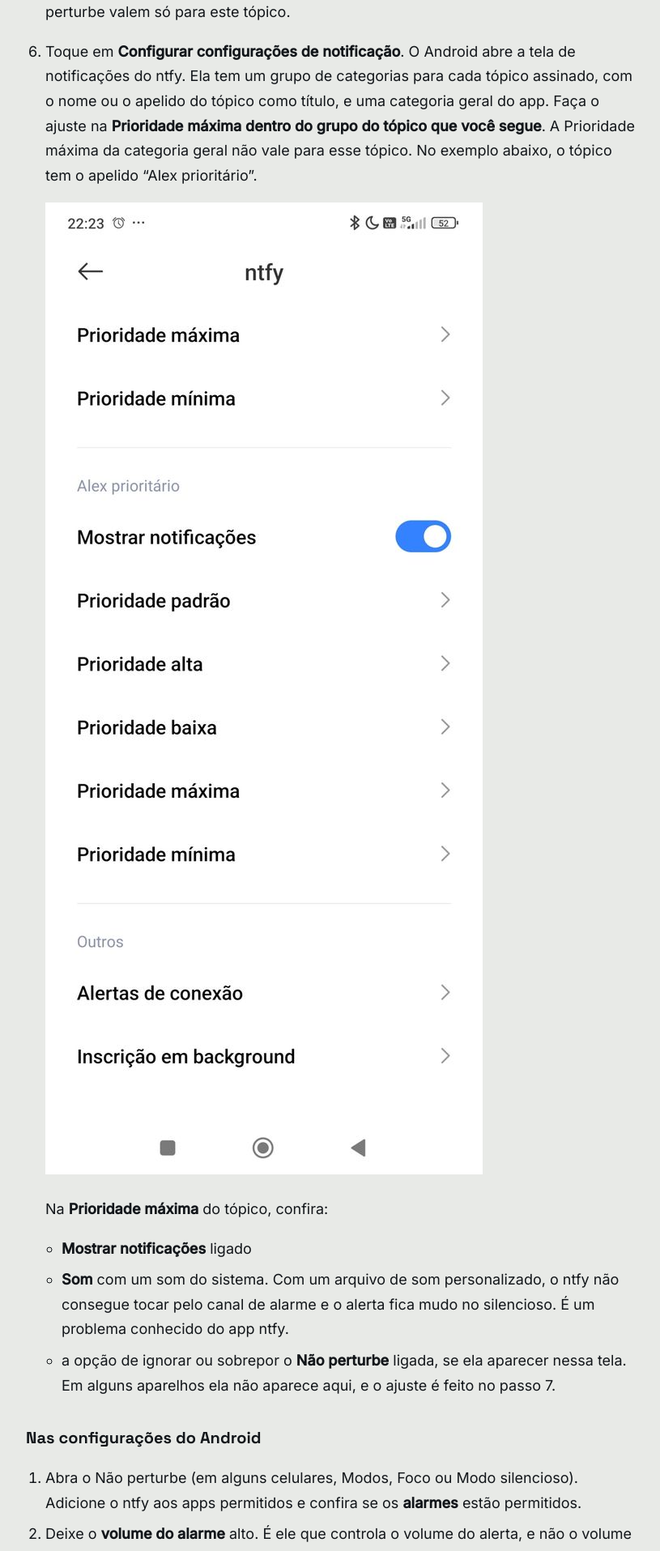
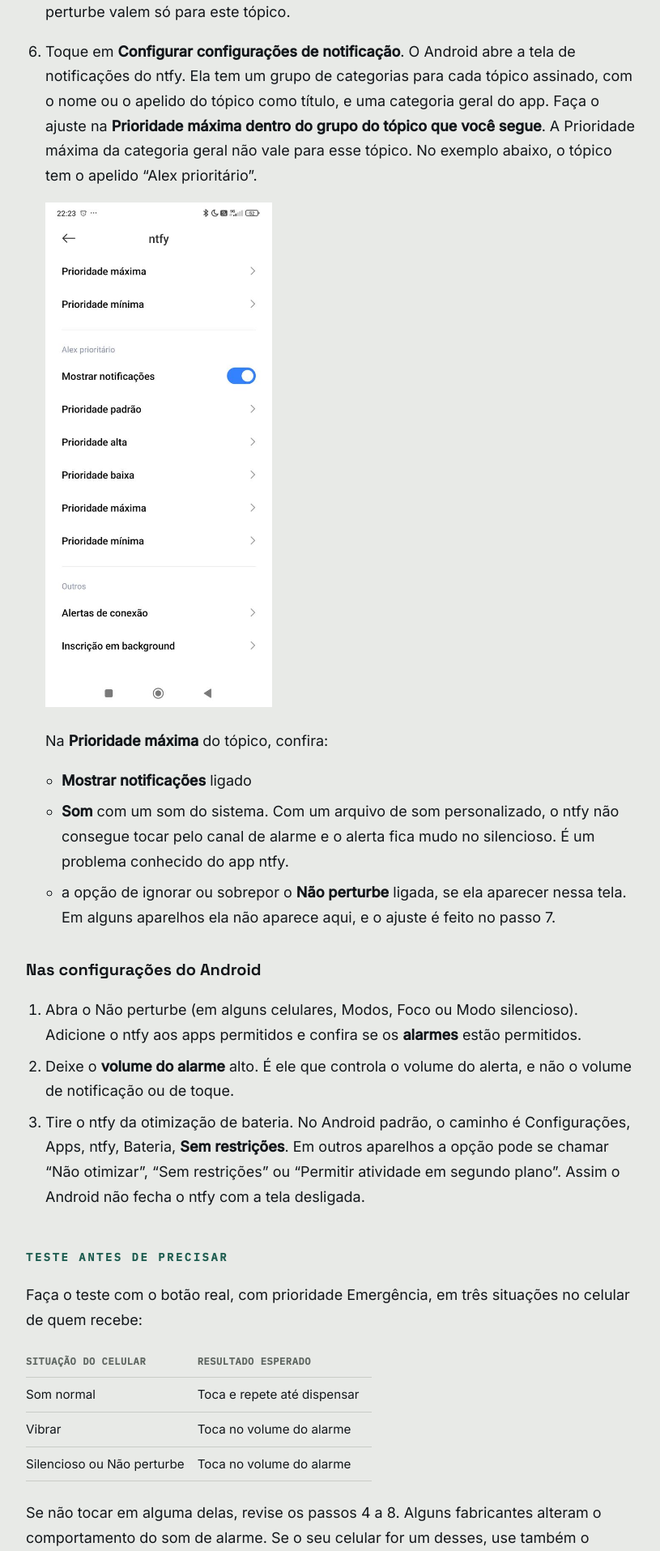
Before and after one commit to alxcord/alxcord.github.io, a Jekyll site: the page built from apps/pressvibe/ntfy-silencioso.md, in a window 1280 px wide. Shown: the part 1481-3396 px from the top of the page at 81% size, without its empty margins (176-991 px from the left). Built offline with Jekyll 4.4.1, drawn with Linux system fonts in a browser that asks for light colours.

Commit message:
PressVibe: limita a largura do print no guia do ntfy
Co-Authored-By: Claude Opus 5.5 <noreply@anthropic.com>
Claude-Session: https://claude.ai/code/session_0177KaFpEFycXzf6oNRgdBkH

```diff
--- a/apps/pressvibe/ntfy-silencioso.md
+++ b/apps/pressvibe/ntfy-silencioso.md
@@ -34,7 +34,7 @@ Os nomes abaixo são os do app ntfy em português. Nas telas do Android, o texto
 5. Ligue **Configuração de notificações personalizadas**. Assim os ajustes de som e Não perturbe valem só para este tópico.
 6. Toque em **Configurar configurações de notificação**. O Android abre a tela de notificações do ntfy. Ela tem um grupo de categorias para cada tópico assinado, com o nome ou o apelido do tópico como título, e uma categoria geral do app. Faça o ajuste na **Prioridade máxima dentro do grupo do tópico que você segue**. A Prioridade máxima da categoria geral não vale para esse tópico. No exemplo abaixo, o tópico tem o apelido "Alex prioritário".
 
-   ![Tela de notificações do ntfy no Android, com o grupo de categorias do tópico "Alex prioritário"](/assets/img/pressvibe/ntfy-categorias-topico.jpg)
+   ![Tela de notificações do ntfy no Android, com o grupo de categorias do tópico "Alex prioritário"](/assets/img/pressvibe/ntfy-categorias-topico.jpg){: style="width:100%;max-width:280px"}
 
    Na **Prioridade máxima** do tópico, confira:
    - **Mostrar notificações** ligado
```
